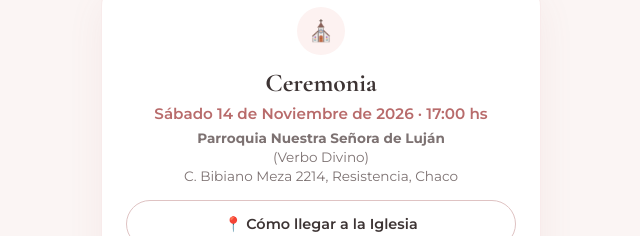
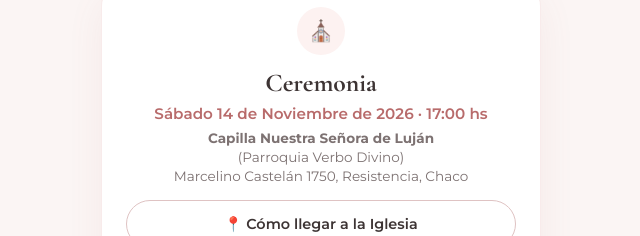
Before and after one commit to Francocorro0/bautismoAmbar, a plain HTML site: page iglesia.html in a window 1280 px wide. Shown: the part 865-1101 px from the top of the page, without its empty margins (319-959 px from the left). Drawn offline with nearby package versions, Linux system fonts and the light colour scheme.

Commit message:
Update iglesia.html

```diff
--- a/iglesia.html
+++ b/iglesia.html
@@ -420,10 +420,10 @@
       <div class="icon-badge">⛪</div>
       <h3>Ceremonia</h3>
       <div class="highlight">Sábado 14 de Noviembre de 2026 · 17:00 hs</div>
-      <p class="address">
-        <strong>Parroquia Nuestra Señora de Luján</strong><br>
-        (Verbo Divino)<br>
-        C. Bibiano Meza 2214, Resistencia, Chaco
+        <p class="address">
+        <strong>Capilla Nuestra Señora de Luján</strong><br>
+        (Parroquia Verbo Divino)<br>
+        Marcelino Castelán 1750, Resistencia, Chaco
       </p>
       <a href="https://maps.google.com/?q=C.+Bibiano+Meza+2214,+Resistencia,+Chaco" target="_blank" class="btn btn-maps">
         📍 Cómo llegar a la Iglesia
```
